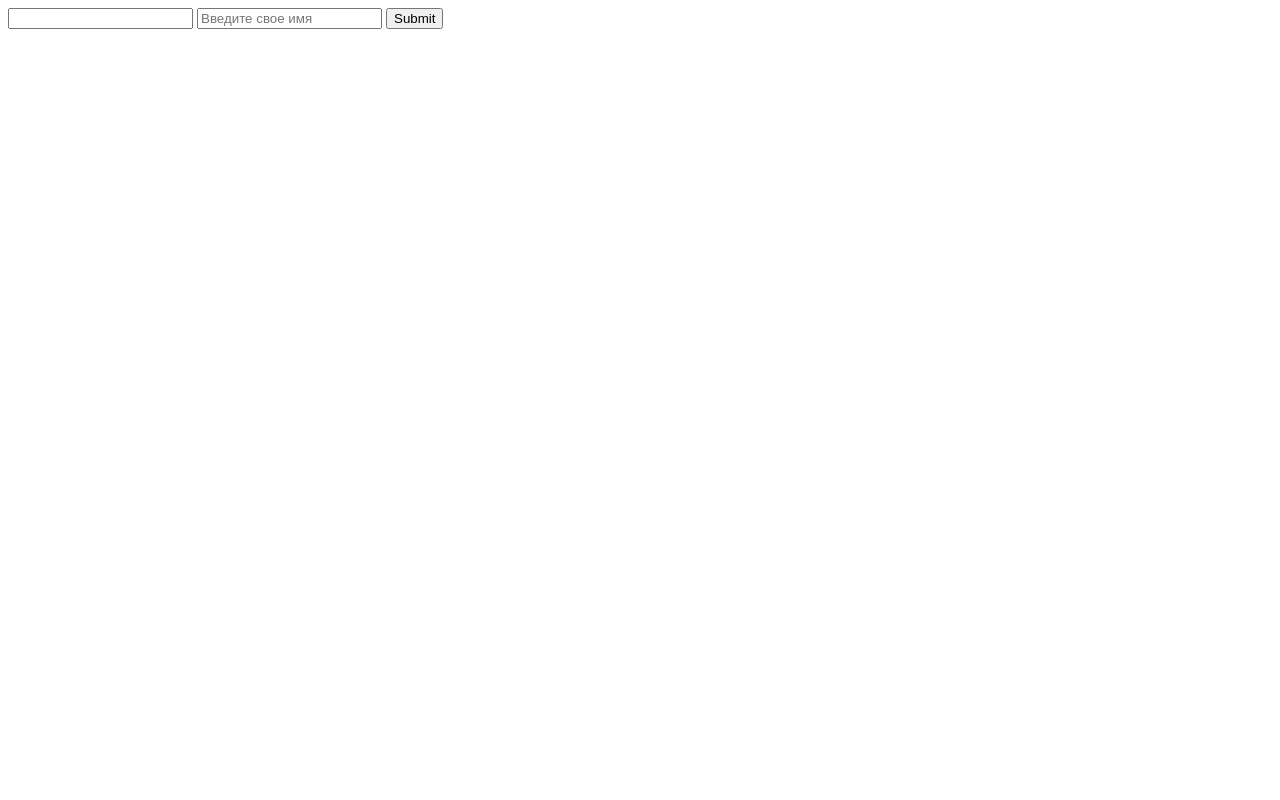
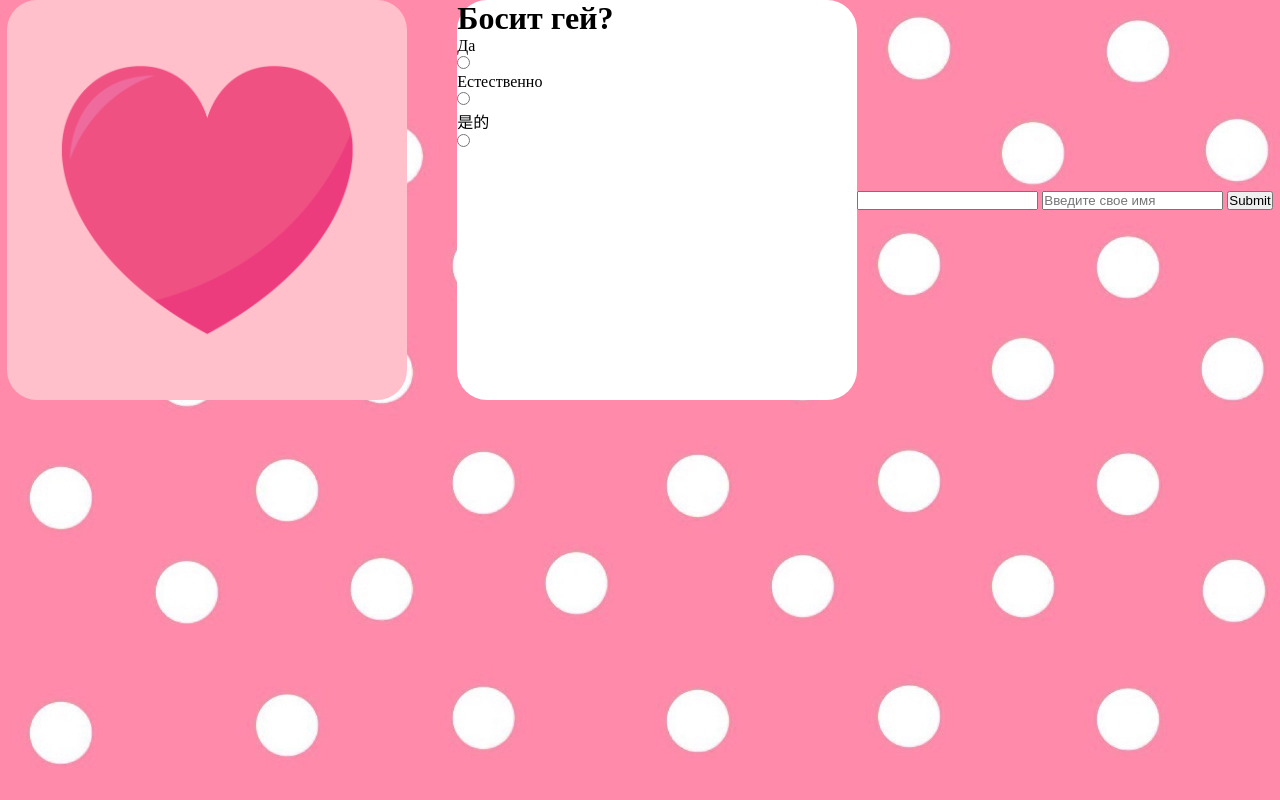
Before and after one commit to Isk-On/anketa-home-work, a plain HTML site: page index.html in a window 1280 px wide. Drawn offline with Linux system fonts and the light colour scheme.

Commit message:
Add files via upload

```diff
--- /dev/null
+++ b/css/style.css
@@ -0,0 +1,46 @@
+* {
+  margin: 0;
+  padding: 0;
+  box-sizing: border-box;
+}
+
+
+body{
+    display: flex;
+    align-items: center;
+    justify-content: center;
+
+    background-image: url(../img/1.jpg);
+    background-size: cover;
+}
+
+.stickers-block{
+    display: flex;
+    gap: 50px;
+}
+
+.first-sticker-first-block{
+    display: flex;
+    align-items: center;
+    justify-content: center;
+
+    width: 400px;
+    height: 400px;
+
+    background-color: pink;
+
+    border-radius: 30px;
+}
+
+.first-serdce{
+    width: 300px;
+}
+
+.second-sticker-block{
+    width: 400px;
+    height: 400px;
+
+    background-color: #fff;
+
+    border-radius: 30px;
+}
--- a/index.html
+++ b/index.html
@@ -4,16 +4,40 @@
     <meta charset="UTF-8" />
     <meta http-equiv="X-UA-Compatible" content="IE=edge" />
     <meta name="viewport" content="width=device-width, initial-scale=1.0" />
+    <link rel="stylesheet" href="css/style.css" />
     <title>Document</title>
   </head>
   <body>
-    <form id="messageForm">
+    <div class="stickers-block">
+      <div class="first-sticker-first-block">
+        <img src="img/loves/serdce.png" alt="" class="first-serdce" />
+      </div>
+      <div class="second-sticker-block">
+        <form id="messageForm">
+          <h1>Босит гей?</h1>
+          <label>
+            <p>Да</p>
+            <input name="gender" value="Да" type="radio" />
+          </label>
+          <label>
+            <p>Естественно</p>
+            <input name="gender" value="Естественно" type="radio" />
+          </label>
+          <label>
+            <p>是的</p>
+            <input name="gender" value="是的" type="radio" />
+          </label>
+        </form>
+      </div>
+    </div>
+
+     <form id="messageForm">
       <input type="text" name="боб" required />
       <input type="text" name="имя" placeholder="Введите свое имя" required />
       <input type="submit" />
       <p id="status"></p>
-      <!-- This is for displaying if the message sent correctly -->
-    </form>
+    <!-- This is for displaying if the message sent correctly -->
+     </form>
 
     <script>
       const chat_id = "-879264514",
```
Also changed, not shown: img/1.jpg (added), img/loves/2.png (added), img/loves/serdce.png (added).
